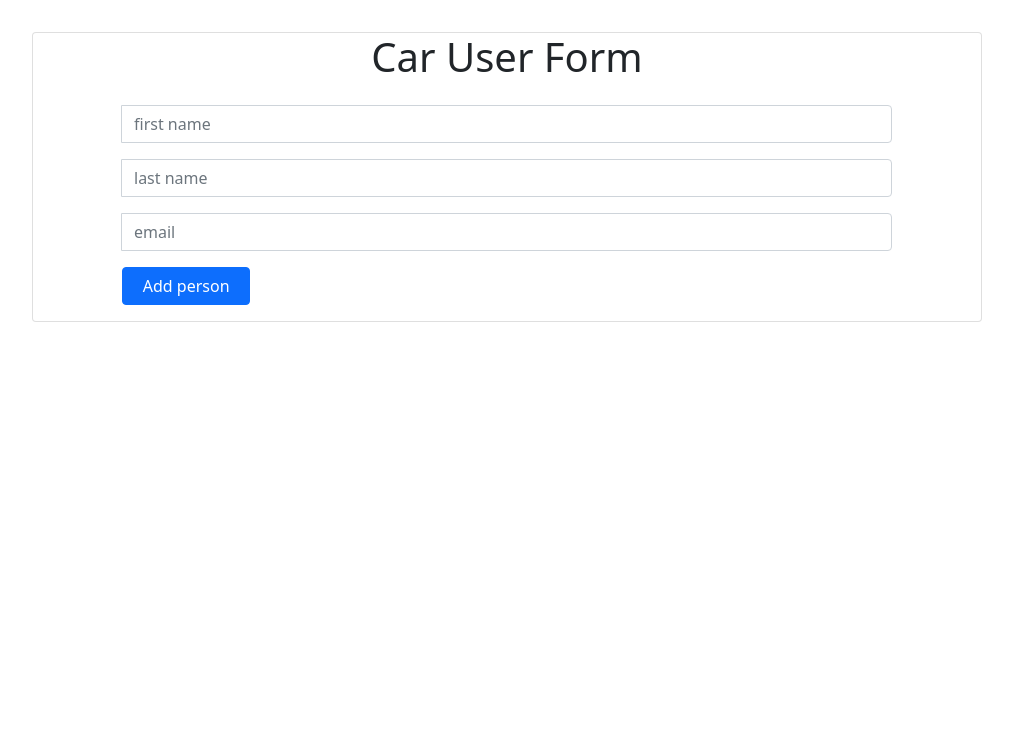
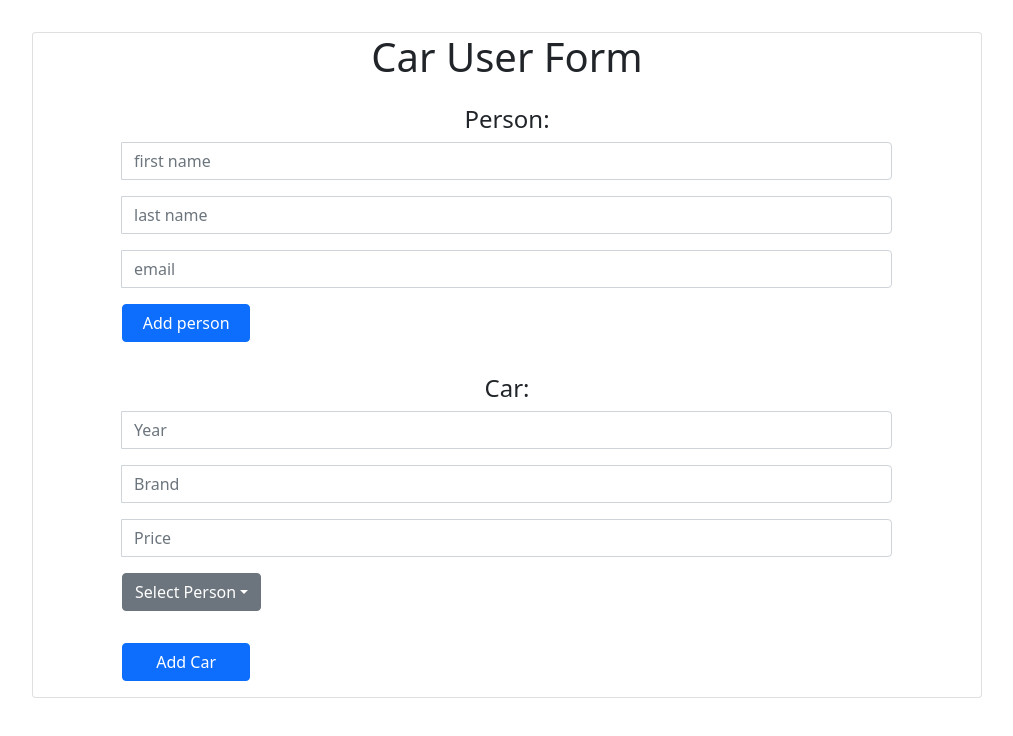
Before and after one commit to bvdh98/frontend, a React (Create React App) app: page / in a window 1280 px wide. Shown: the top 736 px of the page, without its empty margins (133-1146 px from the left). Built offline with nearby package versions, Linux system fonts and the light colour scheme; no server answers.

Commit message:
created car form ui

```diff
--- a/public/index.html
+++ b/public/index.html
@@ -1,14 +1,21 @@
 <!DOCTYPE html>
 <html lang="en">
+
 <head>
   <meta charset="utf-8" />
   <link rel="icon" href="%PUBLIC_URL%/favicon.ico" />
+  <script src="https://code.jquery.com/jquery-3.3.1.slim.min.js"
+    integrity="sha384-q8i/X+965DzO0rT7abK41JStQIAqVgRVzpbzo5smXKp4YfRvH+8abtTE1Pi6jizo"
+    crossorigin="anonymous"></script>
+  <script src="https://cdn.jsdelivr.net/npm/popper.js@1.14.7/dist/umd/popper.min.js"
+    integrity="sha384-UO2eT0CpHqdSJQ6hJty5KVphtPhzWj9WO1clHTMGa3JDZwrnQq4sF86dIHNDz0W1"
+    crossorigin="anonymous"></script>
+  <script src="https://cdn.jsdelivr.net/npm/bootstrap@4.3.1/dist/js/bootstrap.min.js"
+    integrity="sha384-JjSmVgyd0p3pXB1rRibZUAYoIIy6OrQ6VrjIEaFf/nJGzIxFDsf4x0xIM+B07jRM"
+    crossorigin="anonymous"></script>
   <meta name="viewport" content="width=device-width, initial-scale=1" />
   <meta name="theme-color" content="#000000" />
-    <meta
-      name="description"
-      content="Web site created using create-react-app"
-    />
+  <meta name="description" content="Web site created using create-react-app" />
   <link rel="apple-touch-icon" href="%PUBLIC_URL%/logo192.png" />
   <!--
       manifest.json provides metadata used when your web app is installed on a
@@ -26,6 +33,7 @@
     -->
   <title>React App</title>
 </head>
+
 <body>
   <noscript>You need to enable JavaScript to run this app.</noscript>
   <div id="root"></div>
@@ -40,4 +48,5 @@
       To create a production bundle, use `npm run build` or `yarn build`.
     -->
 </body>
+
 </html>
--- a/src/App.js
+++ b/src/App.js
@@ -2,6 +2,7 @@ import React, { useState, useEffect } from "react";
 import { Container, Row, Card } from "react-bootstrap";
 import "./App.css";
 import PersonForm from "./components/PersonForm";
+import CarForm from "./components/CarForm";
 
 const API_URL = "http://localhost:3000/api/v1/people";
 
@@ -10,21 +11,21 @@ const getData = () => {
     headers: new Headers({ "content-type": "application/json" }),
     mode: "no-cors"
   };
-  fetch(API_URL,options).then(res => console.log(res));
+  return fetch(API_URL, options).then(res => res.json());
 };
 
 function App() {
-  /*useEffect(() => {
+  useEffect(() => {
     getData().then(people => console.log(people));
-  }, []);*/
-  getData();
+  }, []);
   const [people, setPeople] = useState([]);
   return (
     <Container>
       <Row>
         <Card className="col-10 content">
           <h1>Car User Form</h1>
-          <PersonForm></PersonForm>
+          <PersonForm />
+          <CarForm />
         </Card>
       </Row>
     </Container>
--- /dev/null
+++ b/src/components/CarForm.js
@@ -0,0 +1,32 @@
+import React from "react";
+import { InputField } from "./InputField";
+import "./Form.css";
+
+const CarForm = () => {
+  return (
+    <div className="input_container col-10">
+      <h4>Car:</h4>
+      <InputField placeholder={"Year"} />
+      <InputField placeholder={"Brand"} />
+      <InputField placeholder={"Price"} />
+      <div className="dropdown">
+        <button
+          className="btn btn-secondary dropdown-toggle"
+          type="button"
+          id="dropdownMenuButton"
+          data-toggle="dropdown"
+          aria-haspopup="true"
+          aria-expanded="false"
+        >
+          Select Person
+        </button>
+        <div className="dropdown-menu" aria-labelledby="dropdownMenuButton">
+          <a className="dropdown-item">Action</a>
+        </div>
+      </div>
+      <button className="btn btn-primary col-2">Add Car</button>
+    </div>
+  );
+};
+
+export default CarForm;
--- a/src/components/PersonForm.css
+++ b/src/components/Form.css
@@ -4,3 +4,9 @@
     flex-direction: column;
     justify-content: left;
 }
+
+.dropdown{
+    display: flex;
+    justify-content: left;
+    margin-bottom: 2rem;
+}
--- a/src/components/personForm.js
+++ b/src/components/personForm.js
@@ -1,10 +1,11 @@
 import React from "react";
 import { InputField } from "./InputField";
-import "./PersonForm.css";
+import "./Form.css";
 
 const PersonForm = () => {
   return (
     <div className="input_container col-10">
+      <h4>Person:</h4>
       <InputField placeholder={"first name"}></InputField>
       <InputField placeholder={"last name"}></InputField>
       <InputField placeholder={"email"}></InputField>
```
Lines whose indentation alone changed are shown as unchanged.
